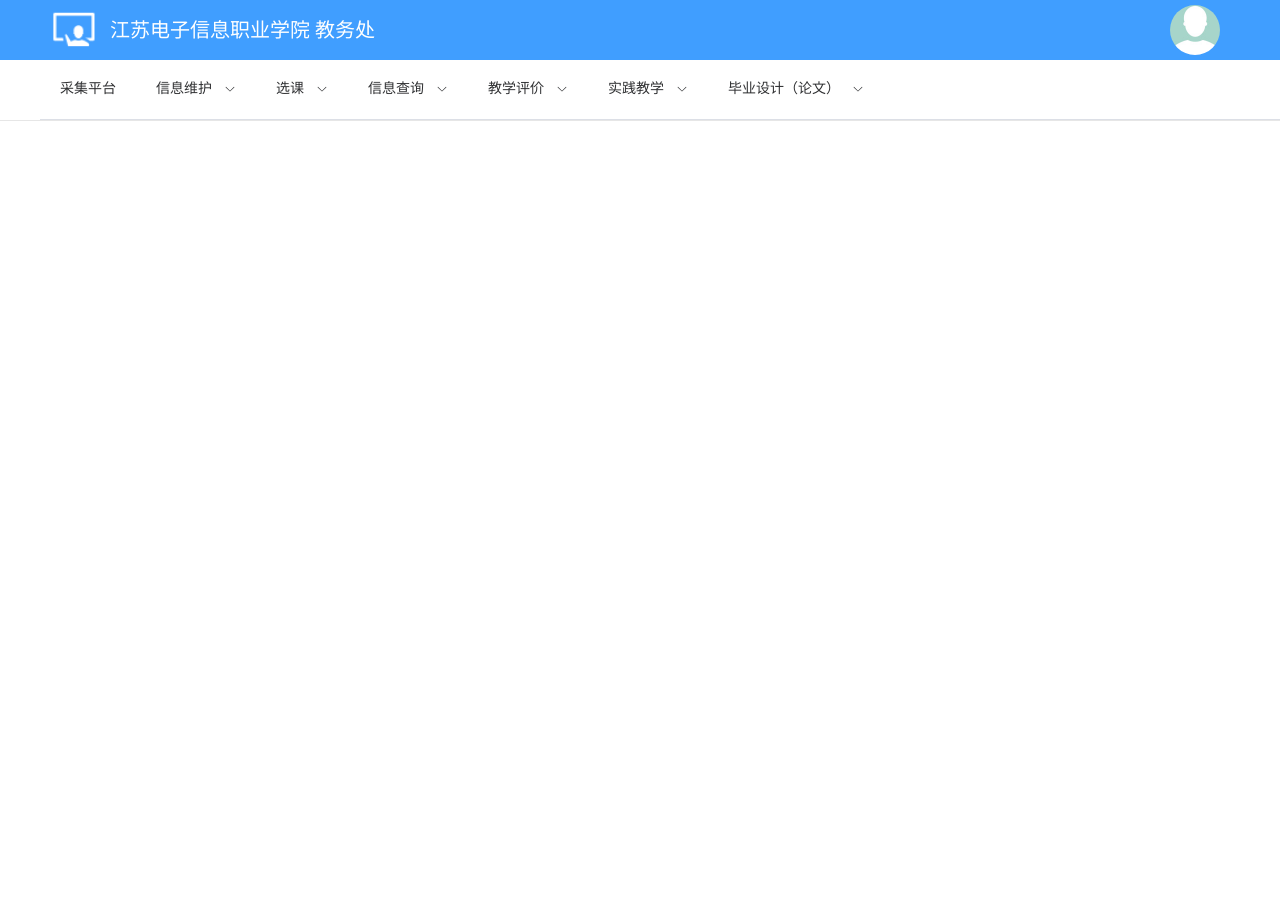
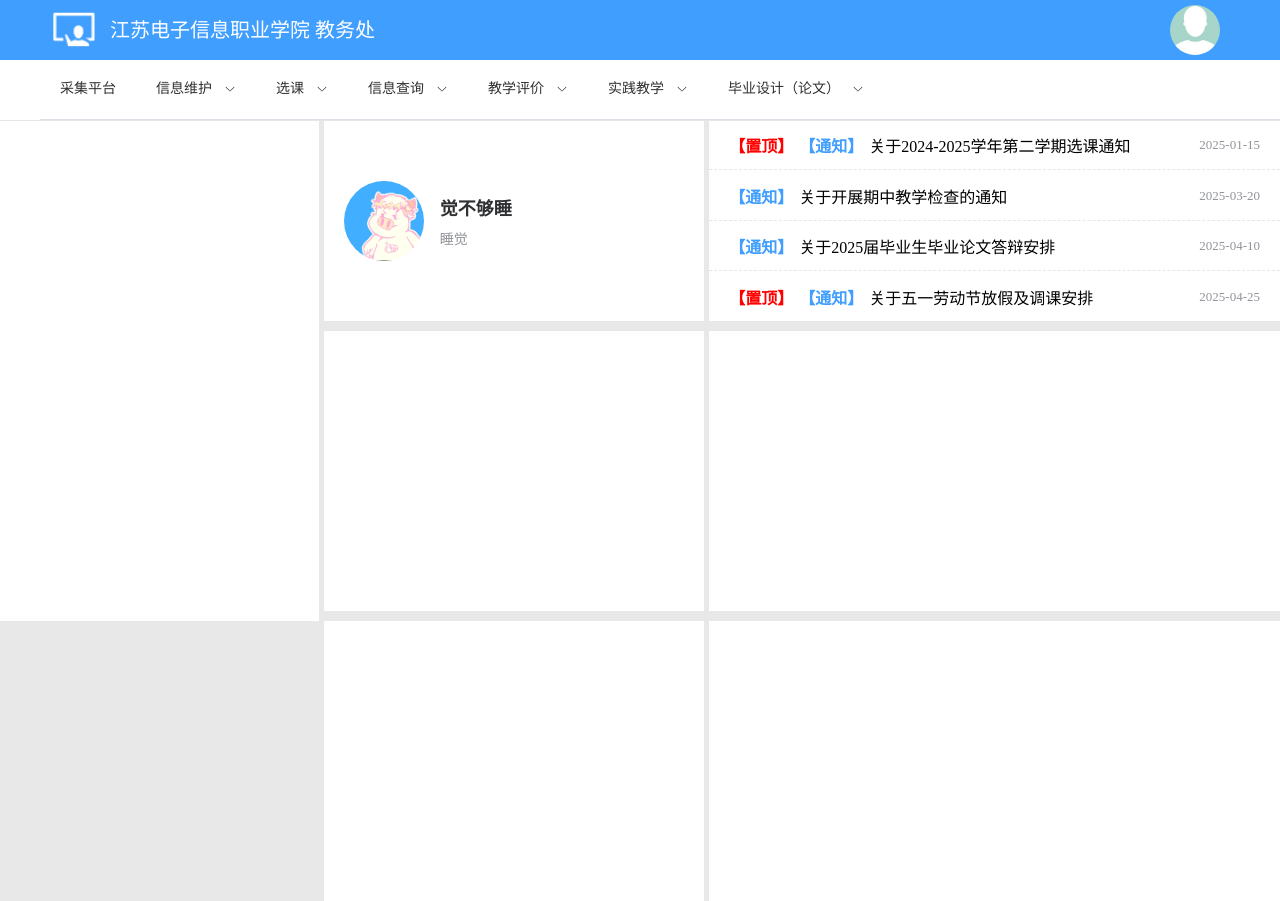
Before and after one commit to JiaoBuGouShui123/VueProject, a Vue app: page /home in a window 1280 px wide. Before the commit the page ends 800 px from the top, so only its background shows below. Built offline with nearby package versions, Linux system fonts and the light colour scheme.

Commit message:
优化home页面布局（语义化class命名、板块间距、帖子悬停效果）、添加通知详情页、修复路由和数据关联

```diff
--- /dev/null
+++ b/src/assets/data/noticedetail.json
@@ -0,0 +1,4 @@
+{
+	"content":"新入职人员或教务系统中没有个人照片信息的，请自行根据下面说明添加个人照片。教务系统中如何添加个人照片（面向教师）"
+
+}
--- /dev/null
+++ b/src/assets/data/notices.json
@@ -0,0 +1,30 @@
+[
+  {
+    "title": "关于2024-2025学年第二学期选课通知",
+    "time": "2025-01-15",
+    "zd": true,
+    "id": "1",
+    "content": "新入职人员或教务系统中没有个人照片信息的，请自行根据下面说明添加个人照片。教务系统中如何添加个人照片（面向教师）"
+  },
+  {
+    "title": "关于开展期中教学检查的通知",
+    "time": "2025-03-20",
+    "zd": false,
+    "id": "2",
+    "content": "各教学单位：根据教学工作安排，学校定于第10-11周开展期中教学检查工作。本次检查重点包括课堂教学质量、实践教学环节、教学档案管理等方面，请各单位提前做好准备工作。"
+  },
+  {
+    "title": "关于2025届毕业生毕业论文答辩安排",
+    "time": "2025-04-10",
+    "zd": false,
+    "id": "3",
+    "content": "2025届毕业生毕业论文答辩定于5月15日-20日进行。请各位同学提前准备好答辩PPT、论文打印稿等相关材料，具体分组安排将于5月10日前公布。"
+  },
+  {
+    "title": "关于五一劳动节放假及调课安排",
+    "time": "2025-04-25",
+    "zd": true,
+    "id": "4",
+    "content": "根据学校统一安排，五一劳动节放假时间为5月1日至5月5日，共5天。4月27日（周日）补5月2日（周五）的课程，请各教学单位及时通知到每位师生。"
+  }
+]
--- a/src/router/index.js
+++ b/src/router/index.js
@@ -4,7 +4,7 @@ import LoginView from '../views/Login/index.vue'
 import Home from '../views/home/index.vue'
 import UserInfo from '../views/userinfo/index.vue'
 import GradeView from '../views/Grade/index.vue'
-
+import NotisDetail from '../views/noticedetail/index.vue'
 
 const router = createRouter({
   history: createWebHistory(import.meta.env.BASE_URL),
@@ -32,6 +32,11 @@ const router = createRouter({
       path: '/grade',
       name: 'grade',
       component: GradeView,
+    },
+    {
+      path: '/noticedetail/:id',
+      name: 'noticedetail',
+      component: NotisDetail,
     }
 
   ],
@@ -48,4 +53,7 @@ const router = createRouter({
 //   return true
 // })
 
+
+
+
 export default router
--- a/src/views/home/index.vue
+++ b/src/views/home/index.vue
@@ -1,12 +1,12 @@
 <template>
   <!-- 页眉 -->
-	<div class = "con1">
-    <div class = "con2">
-      <div class = "temp1"><img src="../../assets/logo_jw_w.png"></div>
-      <div class = "temp2">江苏电子信息职业学院 教务处</div>
+  <div class="header">
+    <div class="header-left">
+      <div class="logo"><img src="../../assets/logo_jw_w.png"></div>
+      <div class="header-title">江苏电子信息职业学院 教务处</div>
     </div>
 
-    <div class = "temp3">
+    <div class="header-user">
       <el-dropdown trigger="click" placement="bottom-start" popper-class="home-dropdown">
         <img src="../../assets/user_logo.jpg">
         <template #dropdown>
@@ -17,12 +17,10 @@
         </template>
       </el-dropdown>
     </div>
-
   </div>
 
-
   <!-- 导航栏 -->
-    <div class="con3">
+  <div class="navbar">
     <el-menu mode="horizontal" :ellipsis="false" class="nav-menu" @select="handleSelect">
       <el-menu-item index="1">采集平台</el-menu-item>
 
@@ -66,10 +64,55 @@
     </el-menu>
   </div>
 
+  <!-- 主体内容区 -->
+  <div class="main-body">
+    <!-- 侧边栏 -->
+    <div class="sidebar"></div>
+
+    <!-- 内容区 -->
+    <div class="content-area">
+      <!-- 帖子卡片 -->
+      <div class="post-card">
+        <div class="post-author">
+          <div class="author-info">
+            <div class="author-avatar">
+              <img src="@/assets/touxiang.jpg">
+            </div>
+            <div class="author-details">
+              <div class="author-name">觉不够睡</div>
+              <div class="author-bio">睡觉</div>
+            </div>
+          </div>
+        </div>
+        <div class="post-preview">
+          <div v-for = "(item,index) in Notices" :key = "index" class = "post-item" @click="GotoDetail(item.id)">
+            <div class="post-item-left">
+              <span v-if = "item.zd" class="post-tag--top">【置顶】</span>
+              <span class="post-tag--notice">【通知】</span>
+              <span class="post-title">{{ item.title }}</span>
+            </div>
+            <div class="post-time">{{ item.time }}</div>
+          </div>
+        </div>
+      </div>
+
+      <div class="post-card post-card--large">
+        <div class="post-author"></div>
+        <div class="post-preview"></div>
+      </div>
+
+      <div class="post-card post-card--large">
+        <div class="post-author"></div>
+        <div class="post-preview"></div>
+      </div>
+    </div>
+  </div>
 </template>
 
 <script setup>
 import { useRouter } from 'vue-router'
+
+import Notices from '@/assets/data/notices.json'
 
 const router = useRouter()
 
@@ -82,25 +125,30 @@ function Userinfo() {
   router.push('/userinfo')
 }
 
-const handleSelect = (key, keyPath)=> {
-  console.log(key, keyPath);
+const handleSelect = (key, keyPath) => {
+  console.log(key, keyPath)
   if (key === '4-2') {
     router.push('/grade')
   }
+}
+
+function GotoDetail(id) {
+  router.push('/noticedetail/' + id)
 }
 
 
 </script>
 
 <style scoped>
-  .con1{
+/* ===== 页眉 ===== */
+.header {
   background-color: #409Eff;
   display: flex;
   justify-content: space-between;
   height: 60px;
 }
 
-  .con2{
+.header-left {
   display: flex;
   align-items: center;
   font-size: 20px;
@@ -108,49 +156,198 @@ const handleSelect = (key, keyPath)=> {
   margin-left: 50px;
 }
 
-  .temp1 {
+.logo {
   display: flex;
   align-items: center;
   margin-right: 10px;
 }
 
-  .temp1 img {
+.logo img {
   width: 50px;
   height: 50px;
   display: block;
 }
 
-  .temp2 {
+.header-title {
   display: flex;
   align-items: center;
   line-height: 1;
 }
 
-  .temp3{
+.header-user {
   display: flex;
   align-items: center;
   margin-right: 50px;
   padding: 0px 10px;
 }
 
-  .temp3:hover{
+.header-user:hover {
   cursor: pointer;
   background-color: rgb(127, 187, 255);
 }
 
-  .temp3 img{
+.header-user img {
   width: 50px;
   height: 50px;
   border-radius: 50%;
 }
 
-  .con3 {
+/* ===== 导航栏 ===== */
+.navbar {
   border-bottom: 1px solid #e6e6e6;
 }
 
 .nav-menu {
   margin-left: 40px;
 }
+
+/* ===== 主体内容区 ===== */
+.main-body {
+  display: flex;
+  gap: 5px;
+  background-color: #e8e8e8;
+}
+
+/* ---- 侧边栏 ---- */
+.sidebar {
+  width: 25%;
+  min-width: 300px;
+  height: 500px;
+  background-color: #fff;
+}
+
+/* ---- 内容区 ---- */
+.content-area {
+  width: 75%;
+  min-width: 700px;
+  display: flex;
+  flex-direction: column;
+  gap: 10px;
+  background-color: #e8e8e8;
+}
+
+/* ---- 帖子卡片 ---- */
+.post-card {
+  display: flex;
+  gap: 5px;
+  height: 200px;
+}
+
+.post-card--large {
+  height: 280px;
+}
+
+/* ---- 帖子左侧：作者信息 ---- */
+.post-author {
+  width: 40%;
+  display: flex;
+  align-items: center;
+  background-color: #fff;
+}
+
+/* ---- 帖子右侧：内容预览 ---- */
+.post-preview {
+  width: 60%;
+  display: flex;
+  flex-direction: column;
+  justify-content: space-between;
+  background-color: #fff;
+}
+
+/* ---- 帖子行：左侧元素 + 右侧日期 ---- */
+.post-item {
+  display: flex;
+  justify-content: space-between;
+  align-items: center;
+  padding: 12px 20px;
+  border-bottom: 1px dashed #e6e6e6;
+  cursor: pointer;
+  transition: background-color 0.2s;
+}
+
+.post-item:hover {
+  background-color: #f0f0f0;
+}
+
+.post-item:last-child {
+  border-bottom: none;
+}
+
+.post-item-left {
+  display: flex;
+  align-items: center;
+  gap: 6px;
+  flex: 1;
+  min-width: 0;
+}
+
+.post-tag--top {
+  color: red;
+  font-weight: bold;
+  flex-shrink: 0;
+}
+
+.post-tag--notice {
+  color: #409Eff;
+  font-weight: 600;
+  flex-shrink: 0;
+}
+
+.post-title {
+  overflow: hidden;
+  text-overflow: ellipsis;
+  white-space: nowrap;
+}
+
+.post-time {
+  flex-shrink: 0;
+  margin-left: 16px;
+  color: #909399;
+  font-size: 13px;
+}
+
+/* ---- 作者信息行：头像 + 文字 ---- */
+.author-info {
+  display: flex;
+  align-items: center;
+  gap: 16px;
+  width: 100%;
+}
+
+.author-avatar {
+  flex-shrink: 0;
+  margin-left: 20px;
+  width: 80px;
+  height: 80px;
+  border-radius: 50%;
+  overflow: hidden;
+}
+
+.author-avatar img {
+  width: 100%;
+  height: 100%;
+  object-fit: cover;
+  display: block;
+}
+
+.author-details {
+  display: flex;
+  flex-direction: column;
+  justify-content: center;
+}
+
+.author-name {
+  font-size: 18px;
+  font-weight: 600;
+  color: #303133;
+  margin-bottom: 8px;
+}
+
+.author-bio {
+  font-size: 14px;
+  color: #909399;
+}
+
 </style>
 
 <style>
--- /dev/null
+++ b/src/views/noticedetail/index.vue
@@ -0,0 +1,41 @@
+<template>
+    <div class = "temp1">{{ notice.title }}</div>
+    <div class = "temp2"><span>发布时间：{{ notice.time }}</span>
+    <span>浏览人数：1000</span>
+    <el-divider />
+    <div class = "temp4">{{ notice.content }}</div>
+    </div>
+</template>
+
+<script setup>
+  import { useRoute } from 'vue-router';
+  import { computed } from 'vue';
+  import Notices from '@/assets/data/notices.json';
+
+  const route = useRoute();
+  const notice = computed(() => Notices.find(n => n.id === route.params.id));
+</script>
+
+<style scoped>
+  .temp1{
+    font-size: 30px;
+    font-weight: bold;
+    margin: 20px 0px;
+    text-align: center;
+    font-weight: 600;
+  }
+
+  .temp2{
+    text-align: center;
+  }
+
+  .temp3{
+    margin-left: 20px;
+  }
+
+  .temp4{
+    margin: 40px 10px;
+    font-size: 20px;
+  }
+
+</style>
```
Also changed, not shown: src/assets/touxiang.jpg (added), 1 other file (tests, documents, lock files or other folders). Lines whose indentation alone changed are shown as unchanged.
